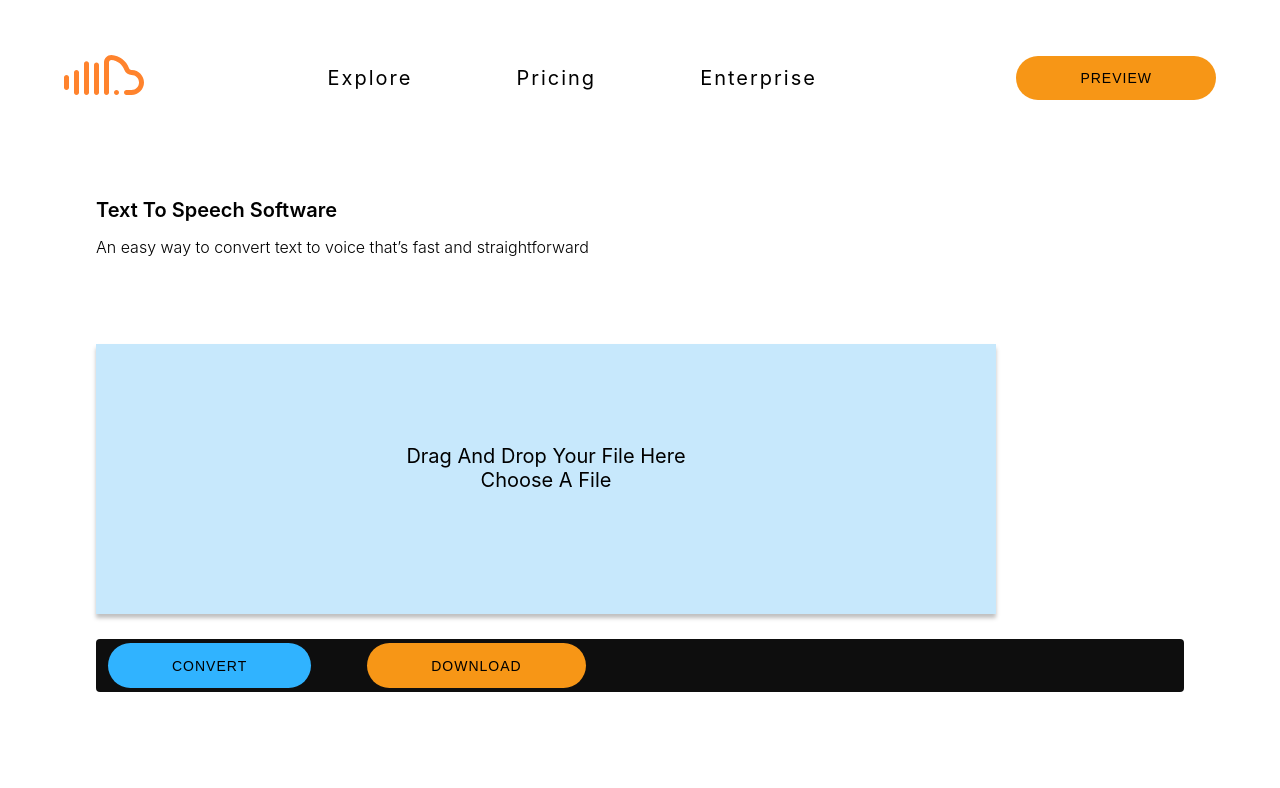
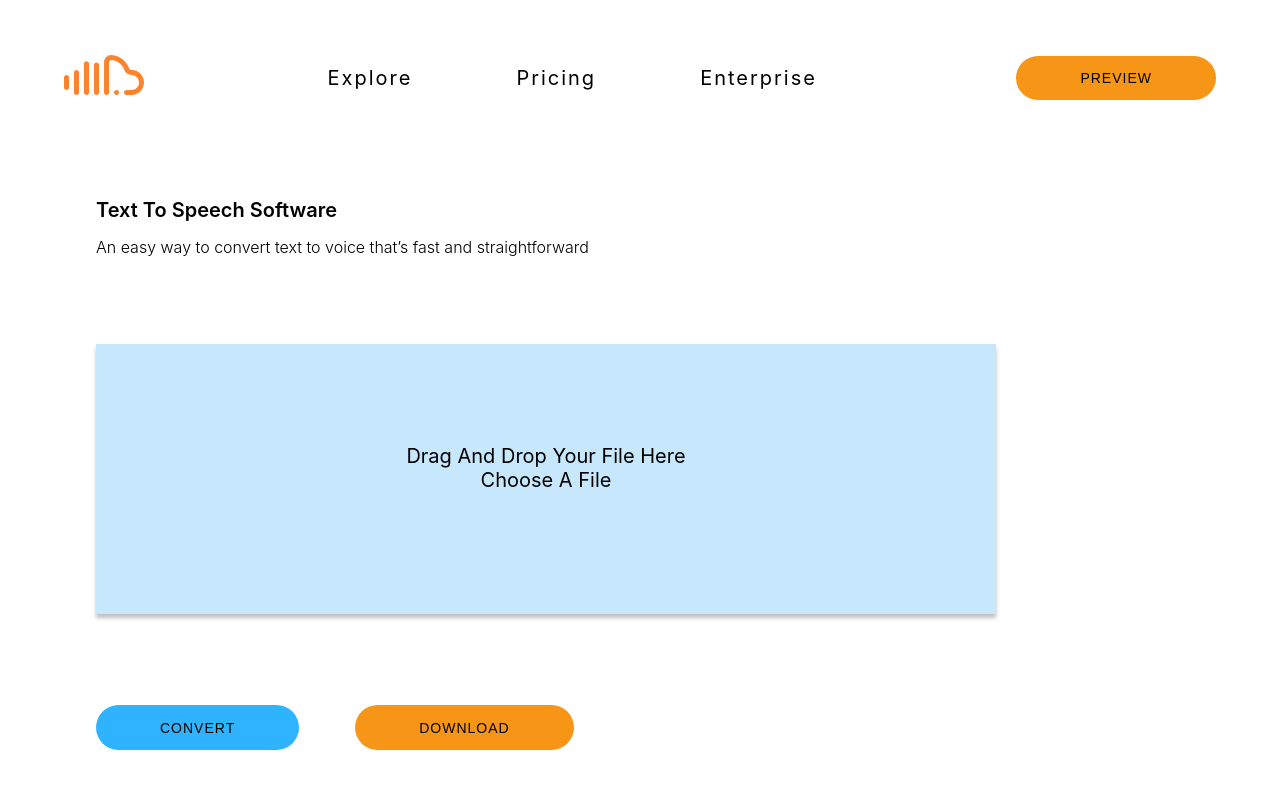
Before and after one commit to naneu/text-to-voice, a React (Create React App) app: page / in a window 1280 px wide. Shown: the top 788 px of the page. Built offline with nearby package versions, Linux system fonts and the light colour scheme.

Commit message:
add style to home page

```diff
--- a/src/index.css
+++ b/src/index.css
@@ -25,7 +25,7 @@ h4 {
   margin-bottom: 0.75rem;
   font-size: 0.875rem;
 }
-a{
+a {
   text-decoration: none;
 }
 /*
@@ -42,8 +42,8 @@ Navbar
   position: relative;
 }
 .nav-center {
- width: 90vw;
- max-width: 1170px;
+  width: 90vw;
+  max-width: 1170px;
 }
 .nav-header {
   display: flex;
@@ -69,7 +69,7 @@ Navbar
 .nav-btn {
   display: none;
 }
-.logo{
+.logo {
   width: 80px;
   height: 80px;
 }
@@ -83,7 +83,7 @@ Navbar
   .toggle-btn {
     display: none;
   }
-  .nav-btn{
+  .nav-btn {
     display: inline-block;
   }
   .nav-links {
@@ -108,7 +108,7 @@ Navbar
     padding: 0.25rem 3rem;
     transition: all 0.3s linear;
   }
-  .nav-btn{
+  .nav-btn {
     border: 0;
     padding: 0.9rem 4rem;
     font-style: normal;
@@ -141,7 +141,7 @@ sidebar
   place-items: center;
   visibility: hidden;
   z-index: -1;
-  transition:all 0.3s linear;
+  transition: all 0.3s linear;
   transform: scale(0);
   background: rgba(0, 0, 0, 0.5);
 }
@@ -153,7 +153,7 @@ sidebar
 .sidebar {
   width: 90vw;
   height: 95vh;
-  max-width:620px;
+  max-width: 620px;
   background: #fff;
   border-radius: 0.25rem;
   box-shadow: 0 5px 15px rgba(0, 0, 0, 0.2);
@@ -212,7 +212,7 @@ sidebar
   transition: all 0.3s linear;
 }
 .submenu::before {
-  content: '';
+  content: "";
   display: block;
   width: 0;
   height: 0;
@@ -294,9 +294,10 @@ h3 {
   line-height: 24px;
   text-transform: capitalize;
 }
-/* .btn {
+.btn-home {
   margin-top: 91px;
-} */
+  display: flex;
+}
 .download-btn {
   border: 0;
   padding: 0.9rem 4rem;
@@ -305,10 +306,16 @@ h3 {
   font-weight: 400;
   font-size: 14px;
   text-transform: uppercase;
-  background: transparent;
   background: #f79616;
   border-radius: 30px;
   margin-left: 3.5rem;
+}
+
+.download-btn:hover {
+  color: #fff;
+  background: #f8920b;
+  font-weight: 400;
+  cursor: pointer;
 }
 .convert {
   border: 0;
@@ -322,11 +329,49 @@ h3 {
   border-radius: 30px;
 }
 
-@media screen and (min-width: 576px) {
-  .home {
-    grid-template-columns: repeat(auto-fill, minmax(338.8px, 1fr));
+.convert:hover {
+  color: #fff;
+  background: #17a8fc;
+  font-weight: 400;
+  cursor: pointer;
+}
+@media only screen and (min-width: 500px) {
+  .dropbox {
+    width: 450px;
+    height: 270px;
+  }
+  .btn-home{
+    align-items: flex-end;
   }
 }
+@media only screen and (min-width: 600px) {
+  .dropbox {
+    width: 500px;
+    height: 270px;
+  }
+}
+/* Small devices (portrait tablets and large phones, 600px and up) */
+@media only screen and (min-width: 600px) {
+  .dropbox {
+    width: 550px;
+    height: 270px;
+  }
+}
+
+/* Medium devices (landscape tablets, 768px and up) */
+@media only screen and (min-width: 768px) {
+  .dropbox {
+    width: 700px;
+    height: 270px;
+  }
+}
+@media only screen and (min-width: 992px) {
+  .dropbox {
+    width: 900px;
+    height: 270px;
+  }
+}
+
 /*
 ======
 Error Page
@@ -350,7 +395,7 @@ Error Page
 Preview Page
 ======
 */
-.preview{
+.preview {
   margin: 3rem 0;
 }
 label {
@@ -370,7 +415,7 @@ textarea {
   resize: none;
   margin: 14px 0 30px;
 }
-.preview-btn{
+.preview-btn {
   border: 0;
   padding: 0.9rem 4rem;
   font-style: normal;
@@ -381,7 +426,7 @@ textarea {
   background: rgba(48, 179, 255, 0.61);
   border-radius: 30px;
 }
-.preview-btn:hover{
+.preview-btn:hover {
   background: #30b3ff;
   color: #fff;
   cursor: pointer;
--- a/src/pages/Home.js
+++ b/src/pages/Home.js
@@ -18,7 +18,7 @@ function Home() {
             <p>Drag and drop your file here</p>
             <p>Choose a file</p>
           </div>
-          <div className="btn">
+          <div className="btn-home">
             <button className="convert">convert</button>
             <button className="download-btn">download</button>
           </div>
```
